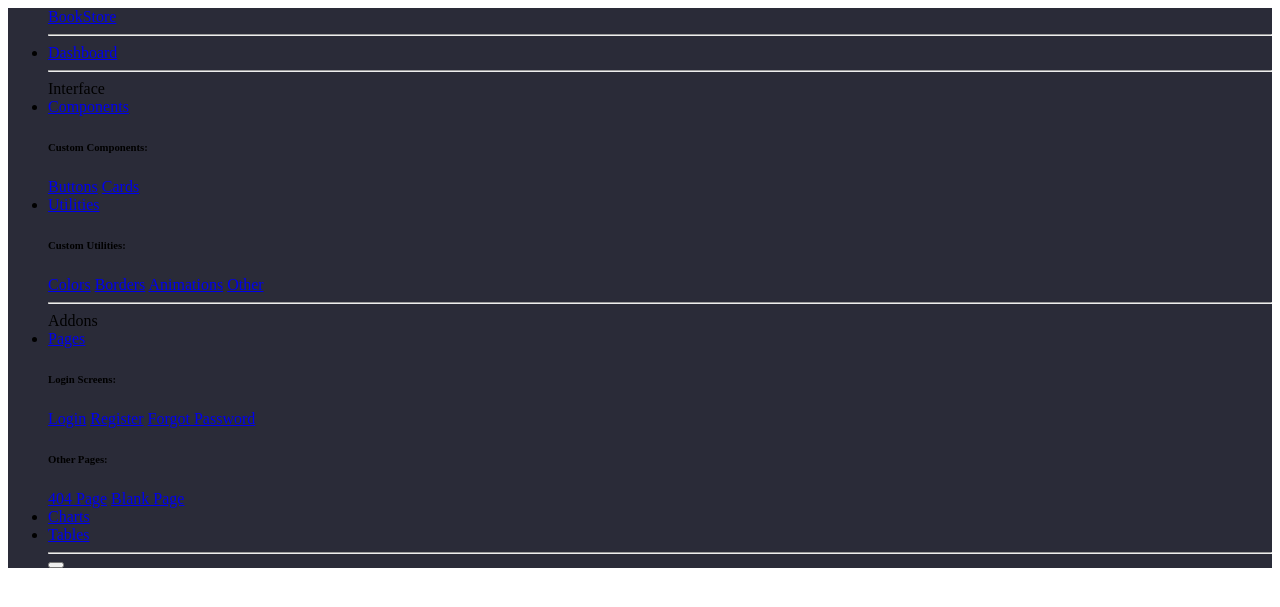
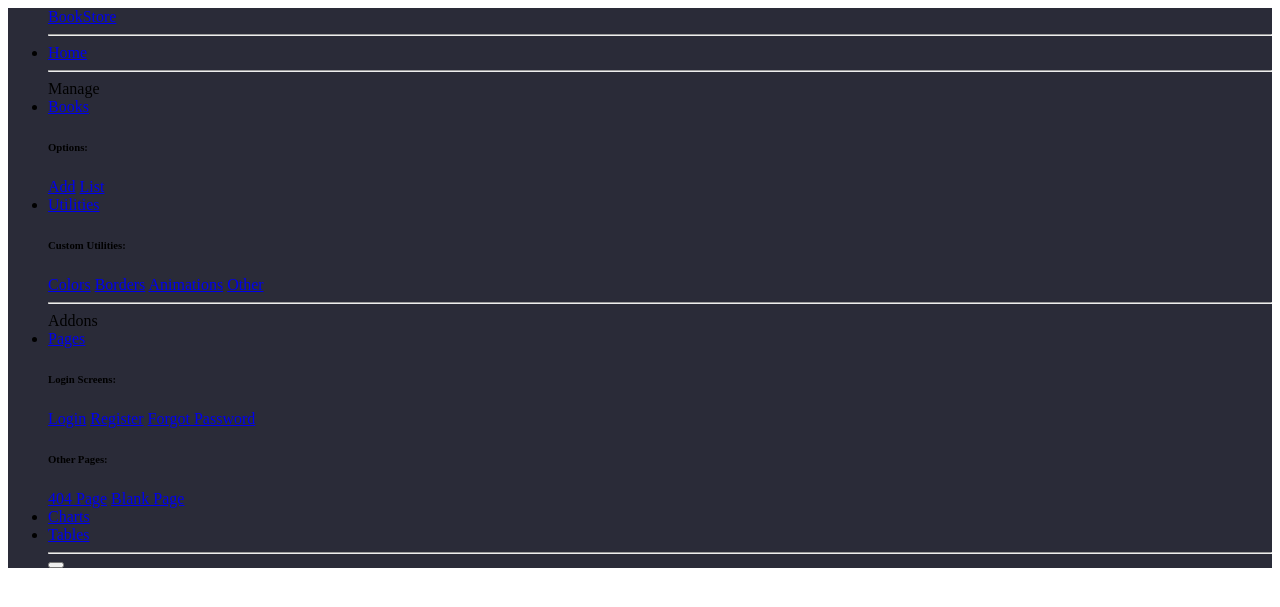
Before and after one commit to insigtart/bookstore, a Django app: template app/templates/sidebar.html in a window 1280 px wide. Shown: the top 607 px of the page. Run offline with Django 3.2, Linux system fonts and the light colour scheme; the template is opened without the code that fills it, so the values that code supplies are empty.

Commit message:
modificari sidebar

```diff
--- a/app/templates/sidebar.html
+++ b/app/templates/sidebar.html
@@ -1,15 +1,15 @@
 <!-- Sidebar -->
 <ul class="navbar-nav sidebar sidebar-dark accordion" id="accordionSidebar">
   <style>
-    #accordionSidebar{
-      background-color:#2a2b38;
+    #accordionSidebar {
+      background-color: #2a2b38;
     }
   </style>
 
   <!-- Sidebar - Brand -->
   <a class="sidebar-brand d-flex align-items-center justify-content-center" href="index.html">
     <div class="sidebar-brand-icon rotate-n-15">
-      <i class="fas fa-laugh-wink"></i>
+      <i class="fa fa-book"></i>
     </div>
     <div class="sidebar-brand-text mx-3">BookStore</div>
   </a>
@@ -19,9 +19,9 @@
 
   <!-- Nav Item - Dashboard -->
   <li class="nav-item active">
-    <a class="nav-link" href="index.html">
-      <i class="fas fa-fw fa-tachometer-alt"></i>
-      <span>Dashboard</span></a>
+    <a class="nav-link" href="#">
+      <i class="fa fa-home"></i>
+      <span>Home</span></a>
   </li>
 
   <!-- Divider -->
@@ -29,27 +29,29 @@
 
   <!-- Heading -->
   <div class="sidebar-heading">
-    Interface
+    Manage
   </div>
 
   <!-- Nav Item - Pages Collapse Menu -->
   <li class="nav-item">
-    <a class="nav-link collapsed" href="#" data-toggle="collapse" data-target="#collapseTwo" aria-expanded="true" aria-controls="collapseTwo">
-      <i class="fas fa-fw fa-cog"></i>
-      <span>Components</span>
+    <a class="nav-link collapsed" href="#" data-toggle="collapse" data-target="#collapseTwo" aria-expanded="true"
+      aria-controls="collapseTwo">
+      <i class="fa fa-book" aria-hidden="true"></i>
+      <span>Books</span>
     </a>
     <div id="collapseTwo" class="collapse" aria-labelledby="headingTwo" data-parent="#accordionSidebar">
       <div class="bg-white py-2 collapse-inner rounded">
-        <h6 class="collapse-header">Custom Components:</h6>
-        <a class="collapse-item" href="buttons.html">Buttons</a>
-        <a class="collapse-item" href="cards.html">Cards</a>
+        <h6 class="collapse-header">Options:</h6>
+        <a class="collapse-item" href="buttons.html">Add</a>
+        <a class="collapse-item" href="cards.html">List</a>
       </div>
     </div>
   </li>
 
   <!-- Nav Item - Utilities Collapse Menu -->
   <li class="nav-item">
-    <a class="nav-link collapsed" href="#" data-toggle="collapse" data-target="#collapseUtilities" aria-expanded="true" aria-controls="collapseUtilities">
+    <a class="nav-link collapsed" href="#" data-toggle="collapse" data-target="#collapseUtilities" aria-expanded="true"
+      aria-controls="collapseUtilities">
       <i class="fas fa-fw fa-wrench"></i>
       <span>Utilities</span>
     </a>
@@ -74,7 +76,8 @@
 
   <!-- Nav Item - Pages Collapse Menu -->
   <li class="nav-item">
-    <a class="nav-link collapsed" href="#" data-toggle="collapse" data-target="#collapsePages" aria-expanded="true" aria-controls="collapsePages">
+    <a class="nav-link collapsed" href="#" data-toggle="collapse" data-target="#collapsePages" aria-expanded="true"
+      aria-controls="collapsePages">
       <i class="fas fa-fw fa-folder"></i>
       <span>Pages</span>
     </a>
```
